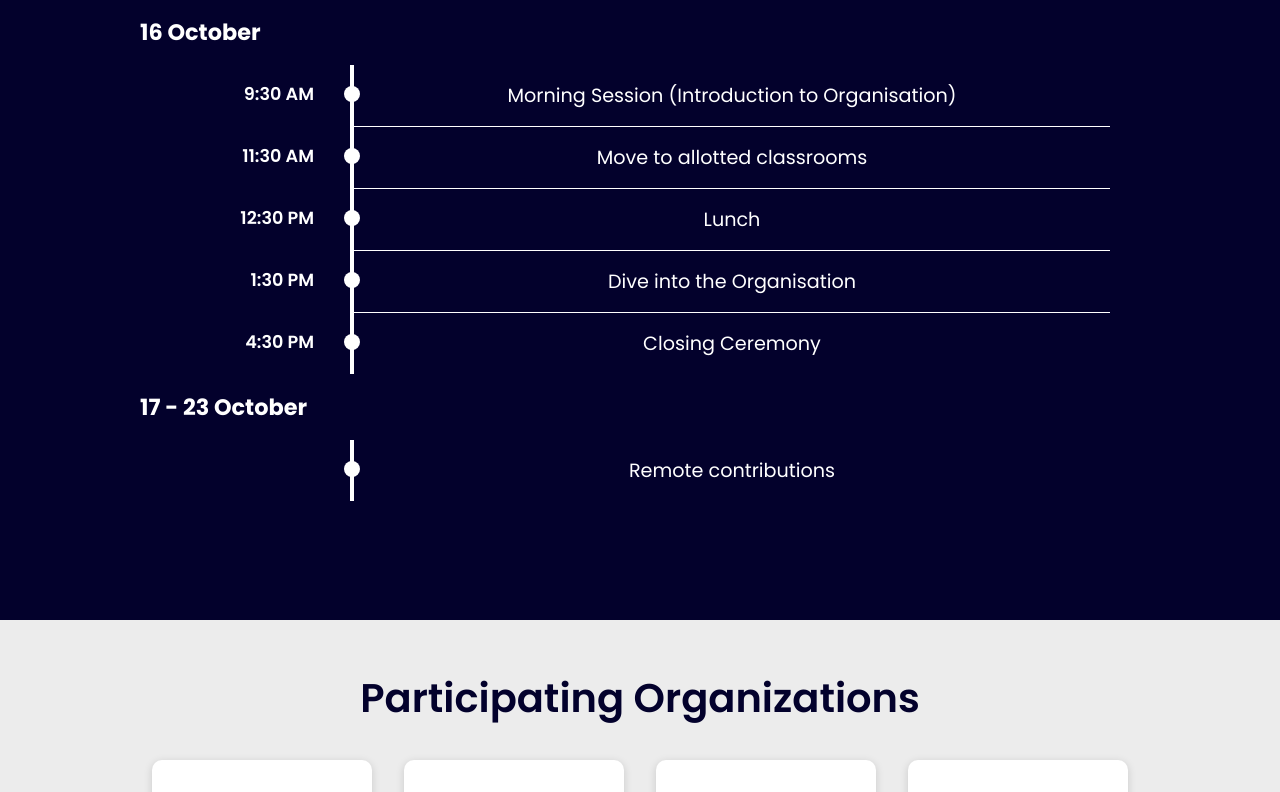
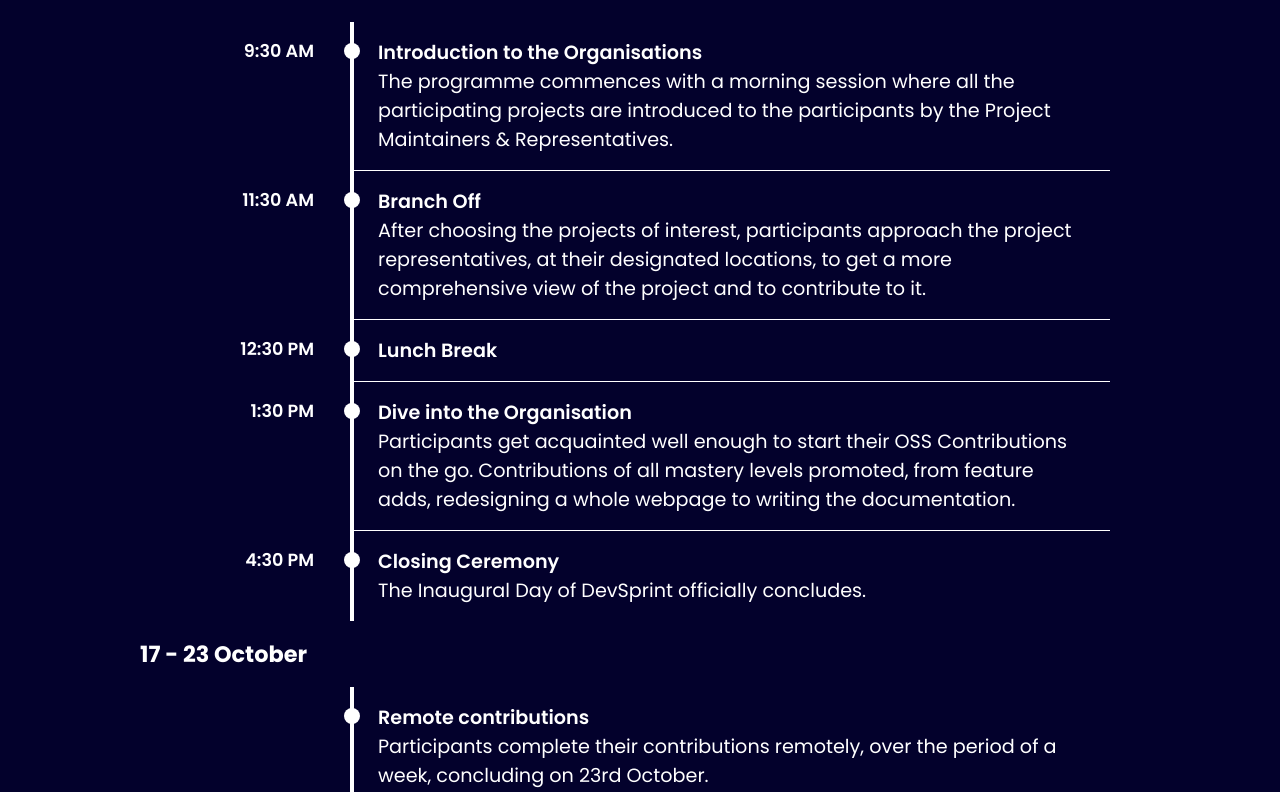
Before and after one commit to Excel2022Web/devsprint, a React (Create React App) app: page / in a window 1280 px wide. Shown: the part 2167-2959 px from the top of the page. Built offline with nearby package versions, Linux system fonts and the light colour scheme.

Commit message:
timeline

```diff
--- a/src/components/Timeline/Timeline.css
+++ b/src/components/Timeline/Timeline.css
@@ -40,7 +40,7 @@
   .timeline-item {
     color: #ffffff;
     font-family: var(--primary-font);
-    text-align: center;
+    text-align: start;
     font-size: 1.2rem;
     padding: 1rem 1.5rem 1rem 1.5rem;
     border-left: 4px solid #fff;
@@ -48,7 +48,16 @@
     position: relative;
     list-style-type: none;
     --item-width: calc(100%);
+    display: flex;
+    flex-direction: column;
+    align-items: flex-start;
+    justify-content: flex-start;
   }
+
+  .t_bold {
+    font-weight: 600;
+  }
+
   .timeline-item::after {
     content: attr(data-date);
     position: absolute;
@@ -86,7 +95,7 @@
     .timeline {
       margin: 0 auto;
       position: relative;
-      left: 35px;
+      left: 15px;
     }
     .timeline .timeline-item {
       font-size: 1rem;
@@ -101,10 +110,11 @@
         font-size: 1.2rem;
         margin: 1.25rem 0;
       }
+
   }
   @media only screen and (max-width: 800px) {
     .timeline-item {
-      padding: 1rem 1.5rem 1rem 0.5rem;
+      padding: 1rem 1.5rem 1rem 1rem;
     }
     .timeline-item::after {
       right: calc(var(--item-width) + 20px);
--- a/src/components/Timeline/Timeline.js
+++ b/src/components/Timeline/Timeline.js
@@ -10,15 +10,32 @@ function Timeline() {
             <div className="inner-container" >
                 <h3 className='timeLine_date'>16 October</h3>
                 <ul className="timeline">
-                    <li className="timeline-item" data-date="9:30 AM">Morning Session (Introduction to Organisation)</li>
-                    <li className="timeline-item" data-date="11:30 AM">Move to allotted classrooms</li>
-                    <li className="timeline-item" data-date="12:30 PM">Lunch</li>
-                    <li className="timeline-item" data-date="1:30 PM">Dive into the Organisation</li>
-                    <li className="timeline-item" data-date="4:30 PM">Closing Ceremony</li>
+                    <li className="timeline-item" data-date="9:30 AM">
+                    <span className='t_bold'>Introduction to the Organisations</span>
+                    <span>The programme commences with a morning session where all the participating projects are introduced to the participants by the Project Maintainers & Representatives. </span>
+                    </li>
+                    <li className="timeline-item" data-date="11:30 AM">
+                      <span className='t_bold'>Branch Off</span>
+                      <span>After choosing the projects of interest, participants approach the project representatives, at their designated locations, to get a more comprehensive view of the project and to contribute to it.</span>
+                    </li>
+                    <li className="timeline-item" data-date="12:30 PM">
+                      <span className='t_bold'>Lunch Break</span>
+                    </li>
+                    <li className="timeline-item" data-date="1:30 PM">
+                      <span className='t_bold'>Dive into the Organisation </span>
+                      <span>Participants get acquainted well enough to start their OSS Contributions on the go. Contributions of all mastery levels promoted, from feature adds, redesigning a whole webpage to writing the documentation.</span>
+                    </li>
+                    <li className="timeline-item" data-date="4:30 PM">
+                      <span className='t_bold'>Closing Ceremony</span>
+                      <span>The Inaugural Day of DevSprint officially concludes.</span>
+                    </li>
                 </ul>
                 <h3 className='timeLine_date'>17 - 23 October</h3>
                 <ul className="timeline">
-                    <li className="timeline-item" data-date="">Remote contributions</li>
+                    <li className="timeline-item" data-date="">
+                      <span className='t_bold'>Remote contributions</span>
+                      <span>Participants complete their contributions remotely, over the period of a week, concluding on 23rd October.</span>
+                    </li>
                 </ul>
             </div>
             </div>
```
